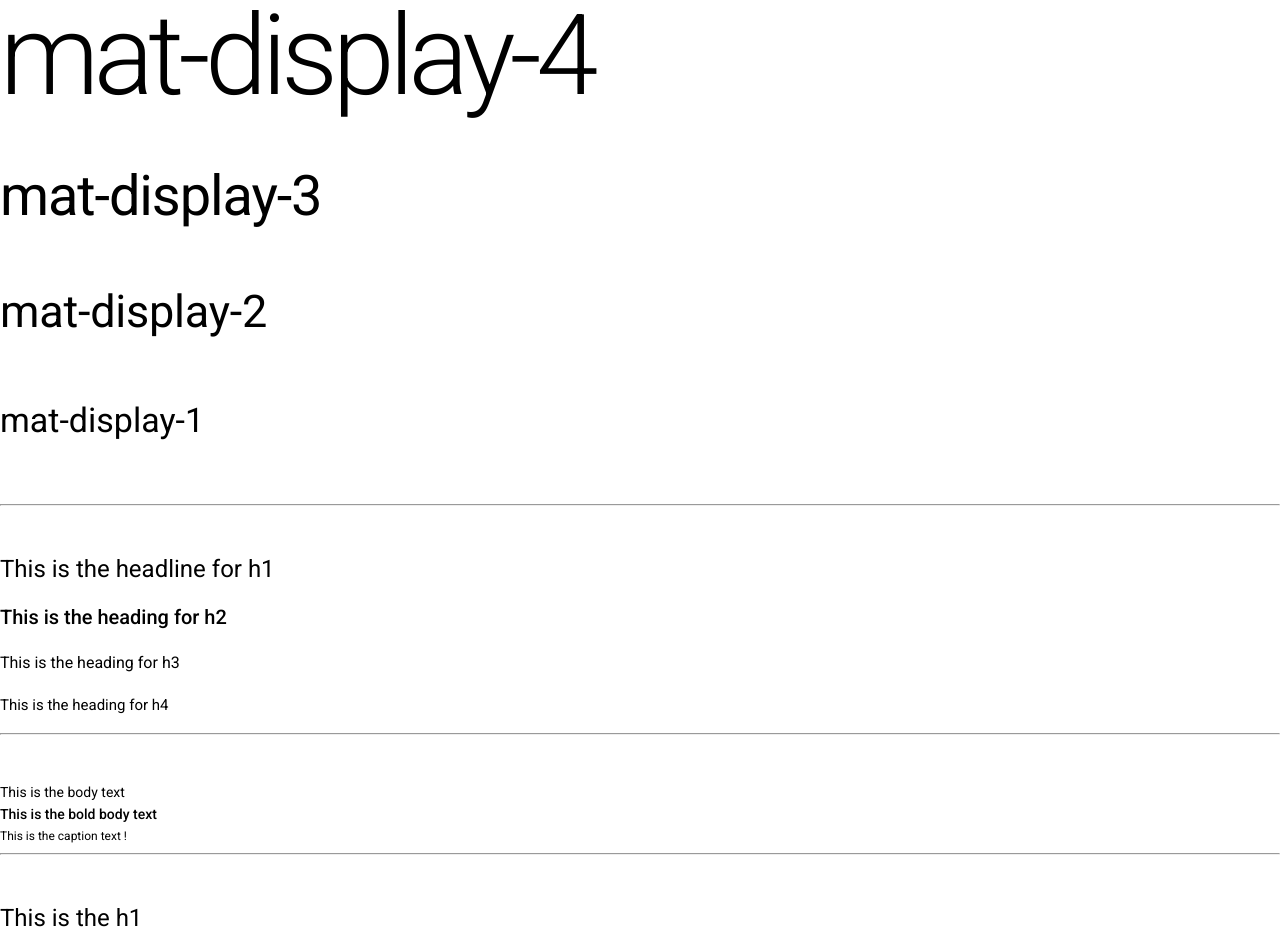
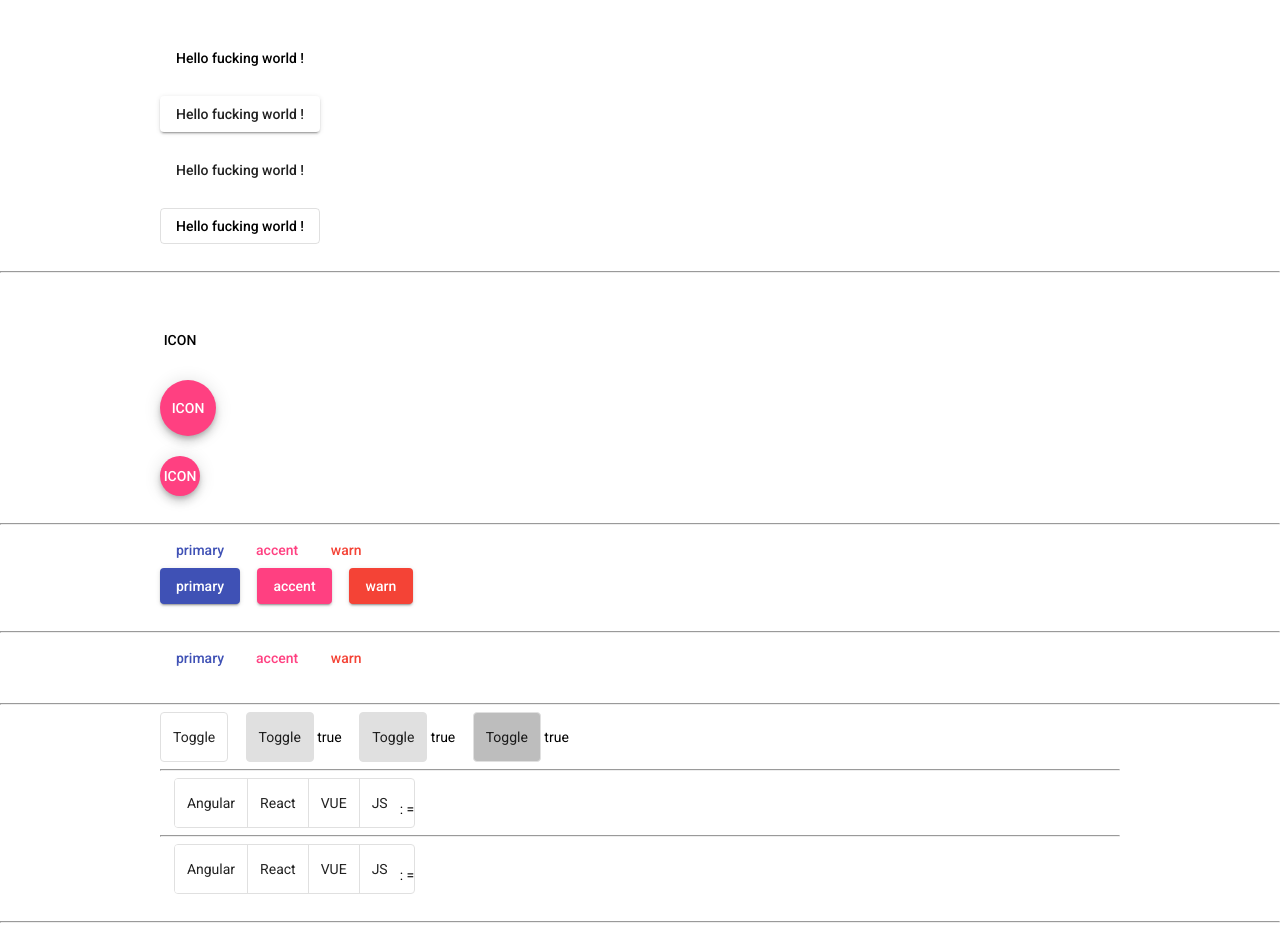
Before and after one commit to spankbang/AngularMaterial, an Angular app: page / in a window 1280 px wide. Shown: the top 952 px of the page. After the commit the page ends 923 px from the top, so only its background shows below. Built offline with nearby package versions, Linux system fonts and the light colour scheme.

Commit message:
added the buttons code

```diff
--- a/src/app/app.component.html
+++ b/src/app/app.component.html
@@ -1,33 +1,138 @@
-<div class="mat-display-4">mat-display-4</div>
-<div class="mat-display-3">mat-display-3</div>
-<div class="mat-display-2">mat-display-2</div>
-<div class="mat-display-1">mat-display-1</div>
+<div class="container">
+  <br> <br>
+  <button mat-button>Hello fucking world !</button>
+  <br> <br>
+  <button mat-raised-button>Hello fucking world !</button>
+  <br> <br>
+  <button mat-flat-button>Hello fucking world !</button>
+  <br> <br>
+  <button mat-stroked-button>Hello fucking world !</button>
+</div>
 
-<!-- Dislay-4 has the largets and decreases towards Display-1 -->
+<br>
+<hr>
 
 
-<hr> <br> <br>
+<div class="container">
+  <br> <br>
+  <button mat-icon-button>ICON</button>
+  <br> <br>
+  <button mat-fab>ICON</button>
 
-<div class="mat-headline">This is the headline for h1 </div>
-<div class="mat-title">This is the heading for h2</div>
-<div class="mat-subheading-2">This is the heading for h3</div>
-<div class="mat-subheading-1">This is the heading for h4</div>
+  <br> <br>
+  <button mat-mini-fab>ICON</button>
+</div>
 
 
-<hr> <br> <br>
+<br>
+<hr>
 
 
-<div class="mat-body-1">This is the body text </div>
-<div class="mat-body-2">This is the bold body text </div>
-<div class="mat-caption">This is the caption text !</div>
+<div class="container">
+  <button mat-button color="primary">primary</button>
+  <button mat-button color="accent">accent</button>
+  <button mat-button color="warn">warn</button>
 
-<hr> <br> <br>
+  <br>
+  <!-- raised buttons -->
+  <button mat-raised-button color="primary">primary</button> &nbsp;&nbsp;&nbsp;
+  <button mat-raised-button color="accent">accent</button> &nbsp;&nbsp;&nbsp;
+  <button mat-raised-button color="warn">warn</button>
+
+</div>
 
 
-<div class="may-typography">
-  <h1>This is the h1 </h1>
-  <h2>This is the h2 </h2>
-  <h3>This is the h3 </h3>
-  <h4>This is the h4 </h4>
+<br>
+<hr>
+
+
+<!-- To stop the rippples animations on button -->
+
+<div class="container">
+  <button mat-button disableRipple color="primary">primary</button>
+  <button mat-button disableRipple color="accent">accent</button>
+  <button mat-button disableRipple color="warn">warn</button>
+</div>
+<br>
+<hr>
+
+
+
+<!-- Button toggle ! -->
+<!-- import { MatButtonToggleModule } from '@angular/material/button-toggle'; -->
+<div class="container">
+
+
+
+
+  <mat-button-toggle>
+    Toggle
+  </mat-button-toggle>
+  &nbsp;&nbsp;&nbsp;
+  <mat-button-toggle #toggleBtn checked>
+    <!-- checked is false by default ! -->
+    Toggle
+  </mat-button-toggle>
+  {{toggleBtn.checked}}
+
+
+
+
+
+  &nbsp;&nbsp;&nbsp;
+  <mat-button-toggle #toggleBtn checked disableRipple>
+    <!-- To disbale the ripple attribute ! -->
+
+    Toggle
+  </mat-button-toggle>
+  {{toggleBtn.checked}}
+
+
+
+
+
+
+  &nbsp;&nbsp;&nbsp;
+  <mat-button-toggle #toggleBtn checked disabled>
+    <!-- To disbale the ripple attribute ! -->
+    Toggle
+  </mat-button-toggle>
+  {{toggleBtn.checked}}
+
+  <br>
+  <hr>
+
+  &nbsp;&nbsp;&nbsp;
+  <mat-button-toggle-group #toggleGroup="matButtonToggleGroup">
+    <mat-button-toggle value="angular"> Angular</mat-button-toggle>
+    <mat-button-toggle value="React"> React</mat-button-toggle>
+    <mat-button-toggle value="VUE"> VUE</mat-button-toggle>
+    <mat-button-toggle value="JS"> JS</mat-button-toggle>
+    <br>
+     : =
+    {{toggleGroup.value}}
+  </mat-button-toggle-group>
+
+  <br>
+  <hr>
+
+
+  <!-- multiple selection ! -->
+
+  &nbsp;&nbsp;&nbsp;
+  <mat-button-toggle-group #toggleGroup="matButtonToggleGroup" multiple>
+    <mat-button-toggle value="angular"> Angular</mat-button-toggle>
+    <mat-button-toggle value="React"> React</mat-button-toggle>
+    <mat-button-toggle value="VUE"> VUE</mat-button-toggle>
+    <mat-button-toggle value="JS"> JS</mat-button-toggle>
+    <br>
+    : =
+    {{toggleGroup.value}}
+  </mat-button-toggle-group>
+
 
 </div>
+
+<br>
+<hr>
+<br>
--- a/src/app/app.component.scss
+++ b/src/app/app.component.scss
@@ -0,0 +1,4 @@
+.container {
+    width: 75%;
+    margin: auto;
+}
```
Also changed, not shown: src/app/materials/materials.module.ts (+2 -9 lines).
